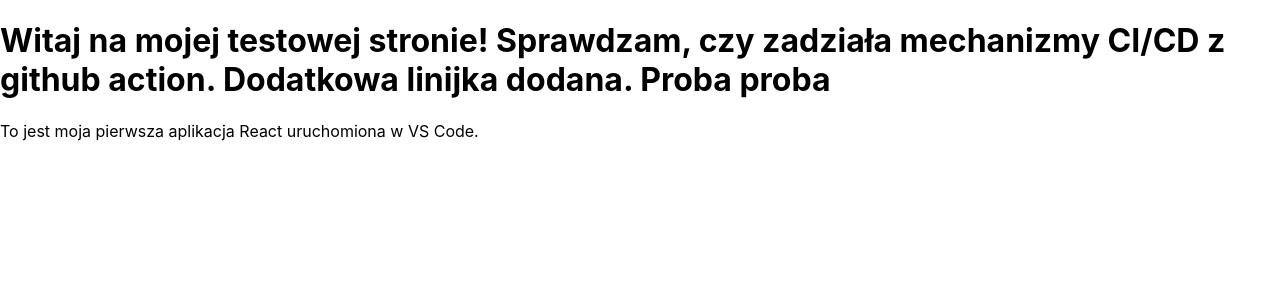
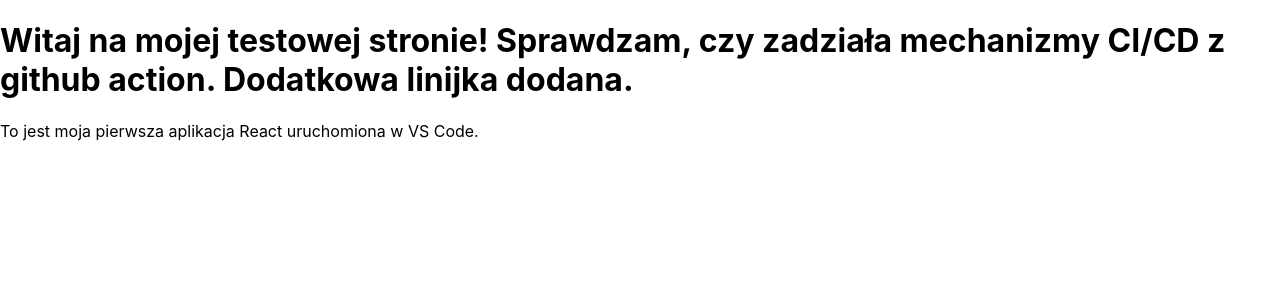
Before and after one commit to wabster341/projekt_zespolowy_Dijkstra, a React (Create React App) app: page / in a window 1280 px wide. Shown: the top 300 px of the page. Built offline with nearby package versions, Linux system fonts and the light colour scheme.

Commit message:
Usunięcie niepotrzebnych rzeczy

```diff
--- a/src/App.js
+++ b/src/App.js
@@ -6,8 +6,6 @@
       <h1>Witaj na mojej testowej stronie!
         Sprawdzam, czy zadziała mechanizmy CI/CD z github action.
         Dodatkowa linijka dodana.
-
-        Proba proba
       </h1>
       <p>To jest moja pierwsza aplikacja React uruchomiona w VS Code.</p>
     </div>
```
